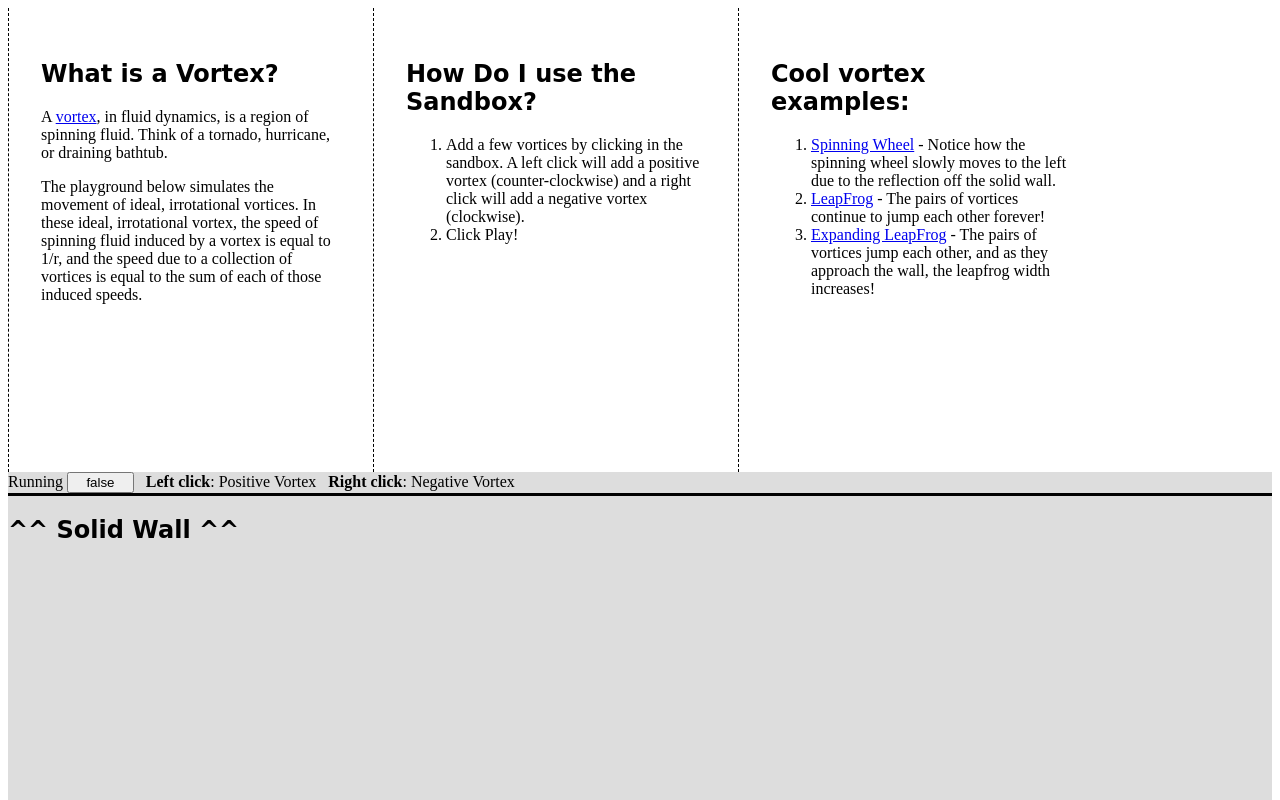
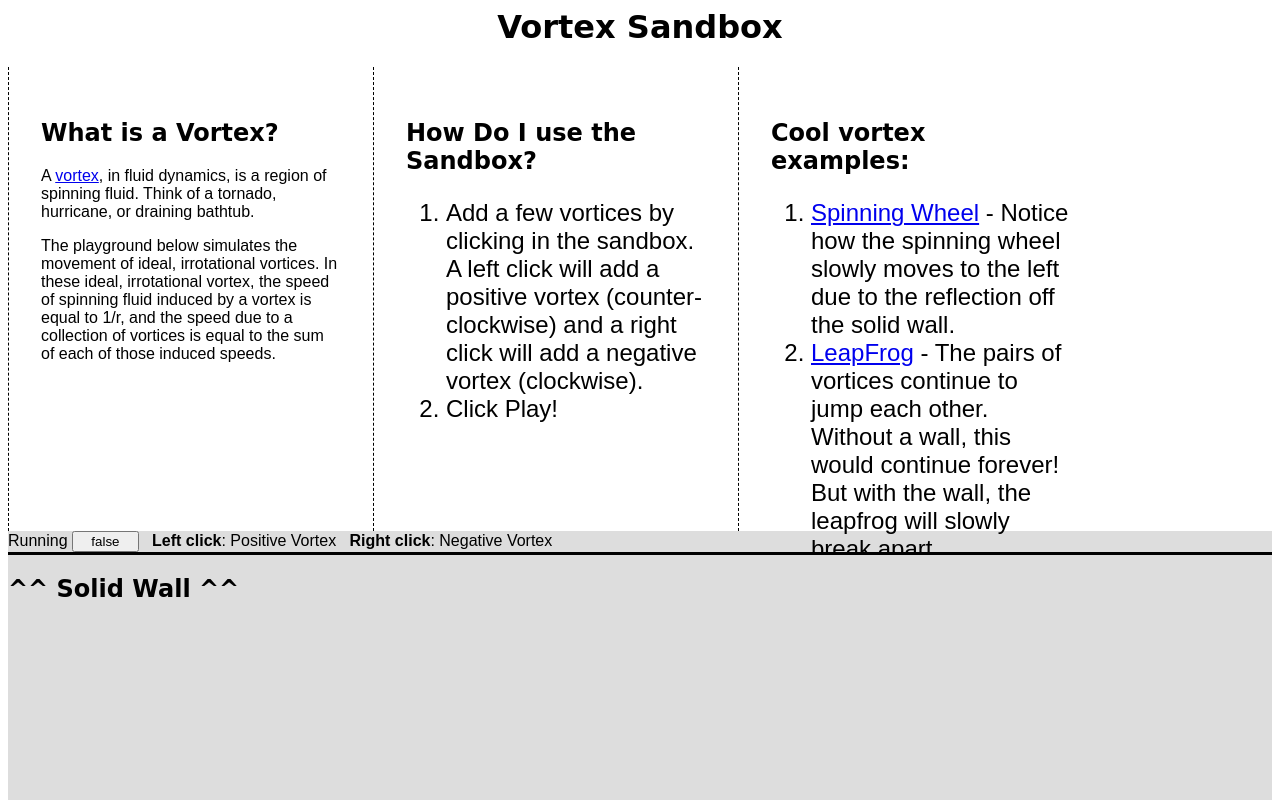
Before and after one commit to sAlexander/vortexsandbox, a plain HTML site: page index.html in a window 1280 px wide. Shown: the top 800 px of the page. Drawn offline with nearby package versions, Linux system fonts and the light colour scheme; a web font is replaced by a local one.

Commit message:
adding code for initial conditions

```diff
--- a/index.html
+++ b/index.html
@@ -5,6 +5,7 @@
         <link href='http://fonts.googleapis.com/css?family=Walter+Turncoat' rel='stylesheet' type='text/css'>
     </head>
     <body>
+<h1>Vortex Sandbox</h1>
 <div class="topbox">
     <h2>What is a Vortex?</h2>
     <p>A <a href="http://en.wikipedia.org/wiki/Vortex">vortex</a>, in fluid dynamics, is a region of spinning fluid. Think of a tornado, hurricane, or draining bathtub.</p>
@@ -16,13 +17,12 @@
     <li>Add a few vortices by clicking in the sandbox. A left click will add a positive vortex (counter-clockwise) and a right click will add a negative vortex (clockwise).</li>
     <li>Click Play!</li>
     </ol>
-
 </div>
 <div class="topbox">
     <h2>Cool vortex examples:</h2>
     <ol>
     <li><a href="?init=spinning">Spinning Wheel</a> - Notice how the spinning wheel slowly moves to the left due to the reflection off the solid wall.</li>
-<li><a href="?init=leapfrog">LeapFrog</a> - The pairs of vortices continue to jump each other forever!</li>
+    <li><a href="?init=leapfrog">LeapFrog</a> - The pairs of vortices continue to jump each other. Without a wall, this would continue forever! But with the wall, the leapfrog will slowly break apart.</li>
     <li><a href="?init=expleapfrog">Expanding LeapFrog</a> - The pairs of vortices jump each other, and as they approach the wall, the leapfrog width increases!</li>
     </ol>
 </div>
--- a/style.css
+++ b/style.css
@@ -1,3 +1,6 @@
+body {
+    font-family: Arial, Helvetica, sans-serif;
+}
 #container {
     border-top: 3px solid black;
     position:relative;
@@ -37,6 +40,20 @@ h1, h2, h3 {
     font-family: 'Walter Turncoat', cursive;
 }
 
+h1 {
+    text-align: center;
+}
+
 input {
     width: 5em;
 }
+
+ol {
+    font-family: 'Walter Turncoat', cursive;
+    font-size: 1.5em;
+}
+
+li {
+    font-family: Arial, Helvetica, sans-serif;
+    font-size: 1em;
+}
```
Lines whose indentation alone changed are shown as unchanged.
